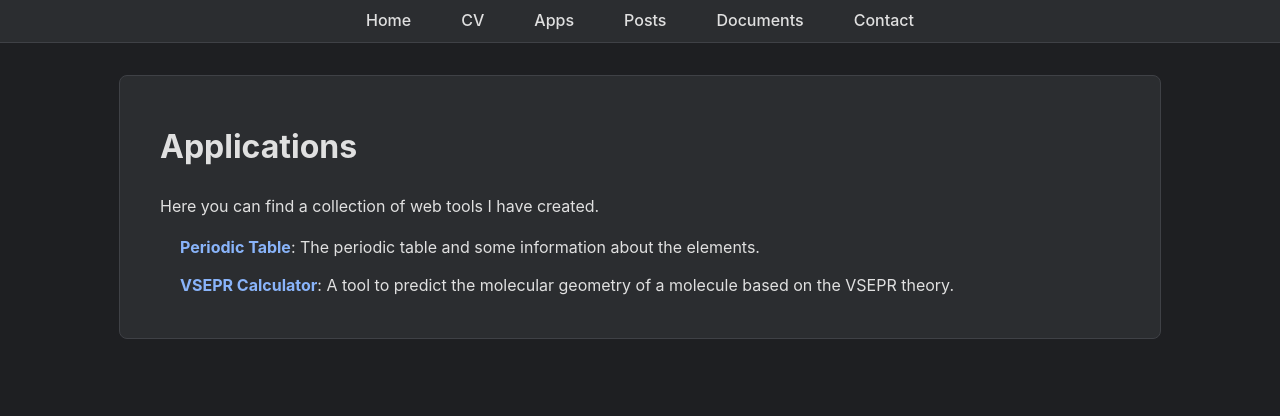
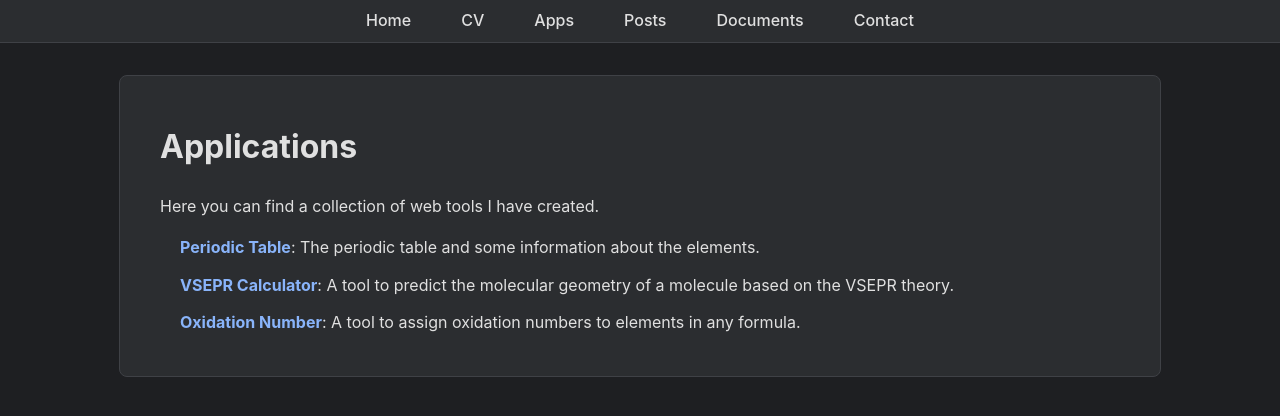
Before and after one commit to MuathHamidi/muath.hamidi, a Jekyll site: the page built from apps.md, in a window 1280 px wide. Shown: the top 416 px of the page. Built offline with Jekyll 4.4.1, drawn with Linux system fonts in a browser that asks for light colours.

Commit message:
Update apps.md

```diff
--- a/apps.md
+++ b/apps.md
@@ -8,3 +8,4 @@ Here you can find a collection of web tools I have created.
 
 - **[Periodic Table](./apps/periodic_table.html)**: The periodic table and some information about the elements.
 - **[VSEPR Calculator](./apps/vsepr_calculator.html)**: A tool to predict the molecular geometry of a molecule based on the VSEPR theory.
+- **[Oxidation Number](./apps/oxidation_number.html)**: A tool to assign oxidation numbers to elements in any formula.
```
